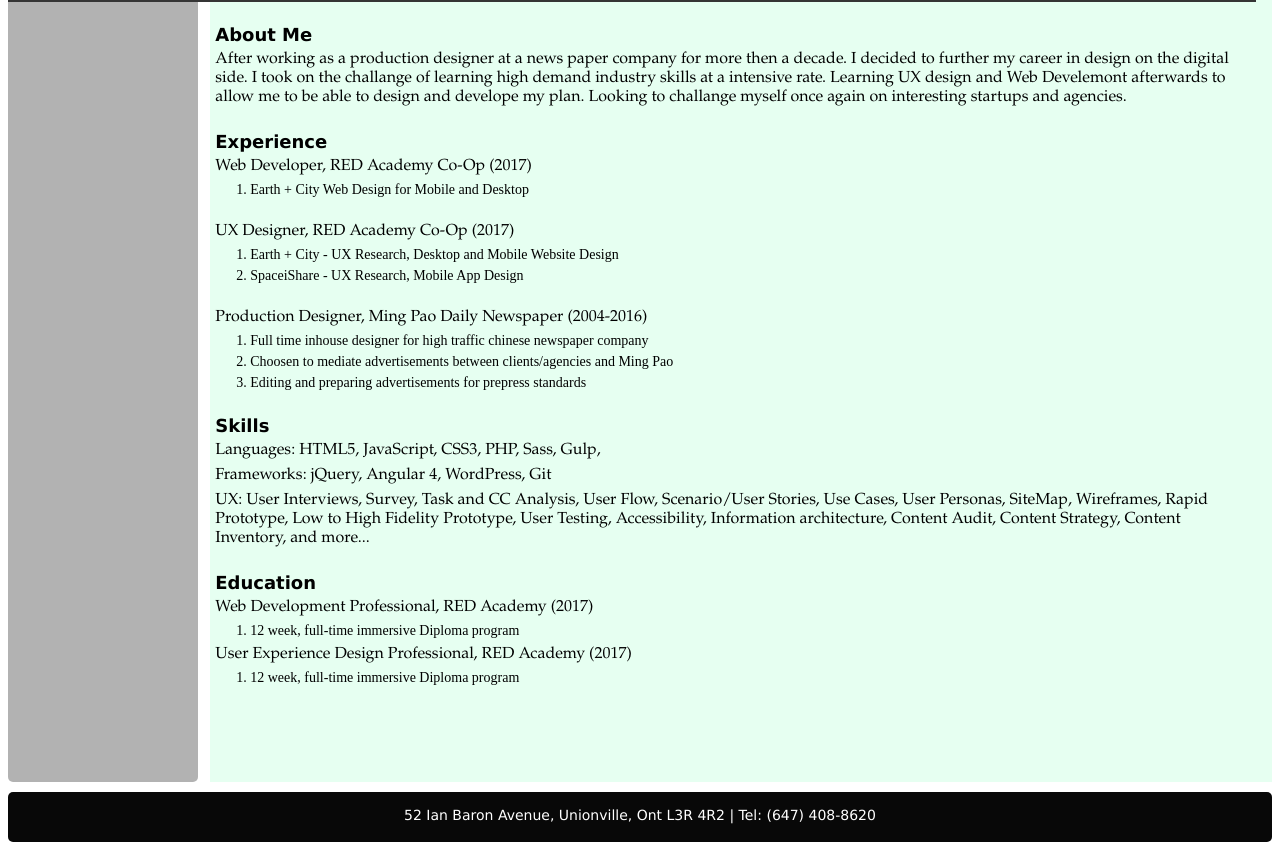
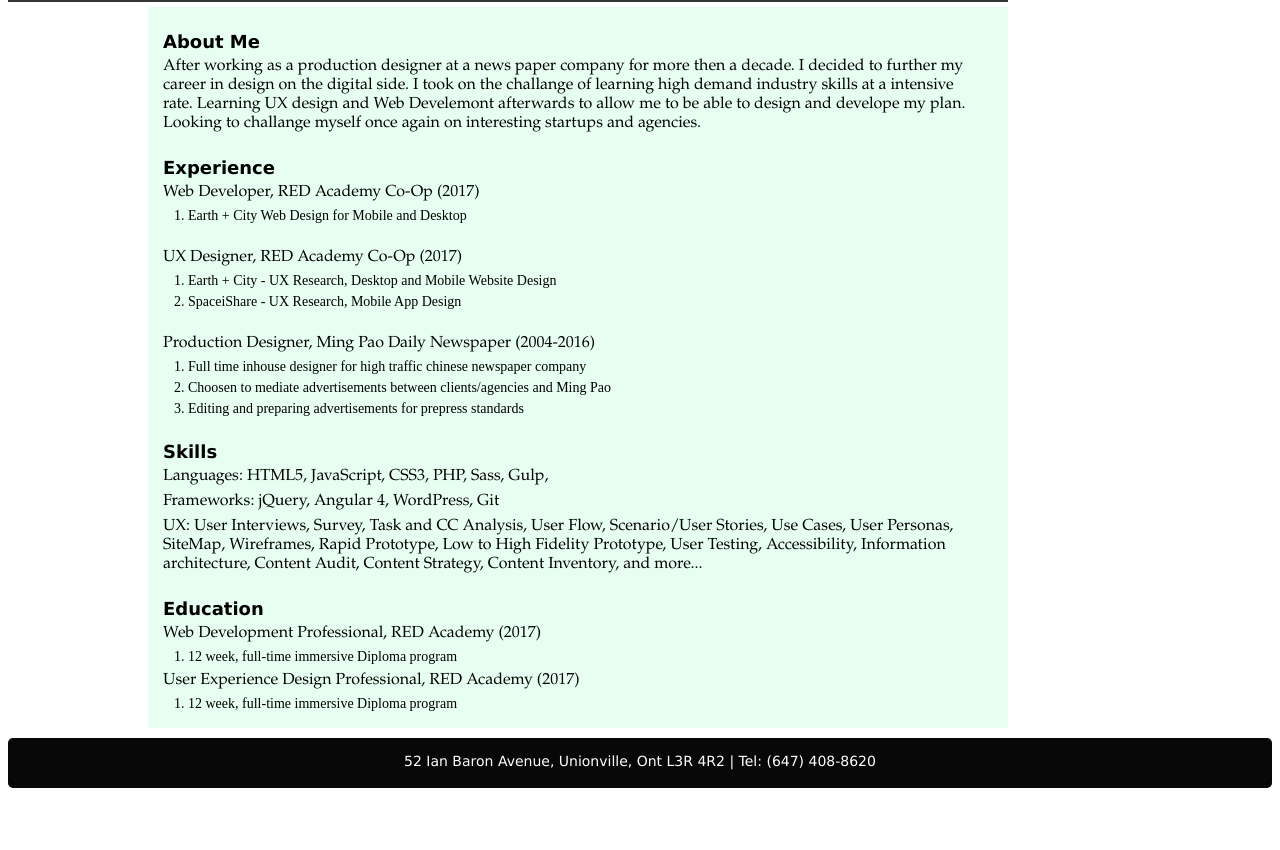
Before and after one commit to j4y88/RA-P0, a plain HTML site: page index.html in a window 1280 px wide. Shown: the part 76-926 px from the top of the page. After the commit the page ends 872 px from the top, so only its background shows below. Drawn offline with Linux system fonts and the light colour scheme.

Commit message:
Rev 3 - update styling

```diff
--- a/index.html
+++ b/index.html
@@ -2,7 +2,7 @@
 <html>
   <head>
     <link type="text/css" rel="stylesheet" href="style.css"/>
-    <title>Jason Ng's Resume</title>
+    <title></title>
   </head>
   <body>
     <section id="header">
@@ -11,7 +11,6 @@
     </section>
     <div class="left"></div>
     <article class="main">
-      <br>
       <h4>About Me</h4>
       <p>After working as a production designer at a news paper company for more then a decade. I decided to further my career in design on the digital side. I took on the challange of learning high demand industry skills at a intensive rate. Learning UX design and Web Develemont afterwards to allow me to be able to design and develope my plan. Looking to challange myself once again on interesting startups and agencies.</p>
       <h4>Experience</h4>
--- a/style.css
+++ b/style.css
@@ -7,6 +7,7 @@ div {
 #header {
 	z-index: 1;
 	position: fixed;
+  max-width:1000px;
 	width: 97.5%;
 	margin-top: -20px;
 	height: 90px;
@@ -35,14 +36,14 @@ div {
 }
 
 h4 {
-	margin-left: 5px;
+	margin-left: 15px;
 	margin-bottom: 15px;
   font-size: 18px;
 	font-family: Verdana, sans-serif;
 }
 
 .main p {
-	margin-left: 5px;
+	margin-left: 15px;
 	margin-right: 5px;
 	margin-top: -10px;
   padding-right: 18px;
@@ -68,19 +69,21 @@ a:hover {
 .left {
 	position: relative;
 	float: left;
-	margin-top: 50px;
+	margin-top: 75px;
+  margin-right: 5px;
 	width: 15%;
-	height: 800px;
+  height: 101%;
+  max-width:135px;
 	background-color: #B2B2B2;
 	margin-bottom: 10px;
 }
 
 .main {
 	position: relative;
-	float: right;
-	margin-top: 50px;
+	float: left;
+	margin-top: 75px;
 	width: 84%;
-	height: 800px;
+  max-width:860px;
 	background-color: #E6FFF1;
 	margin-bottom: 10px;
 }
```
